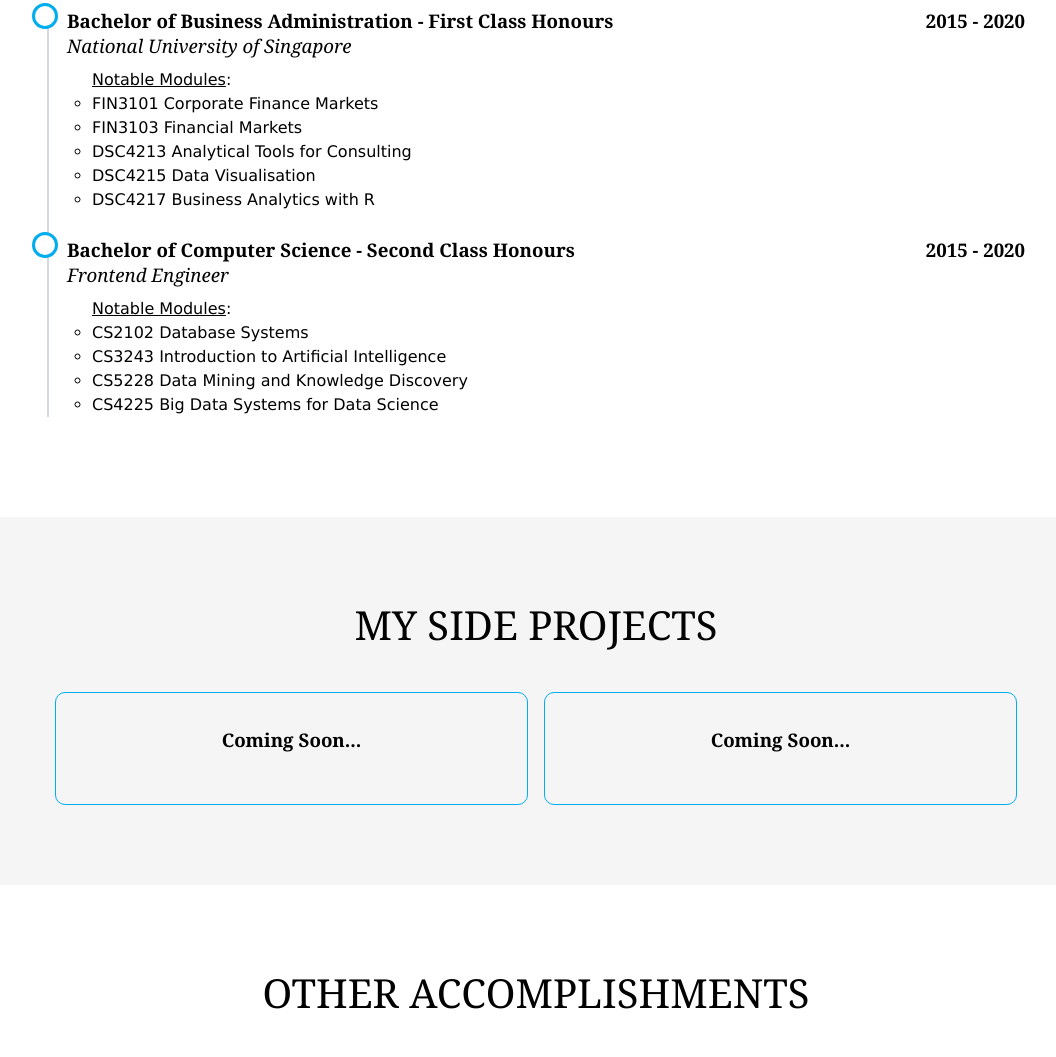
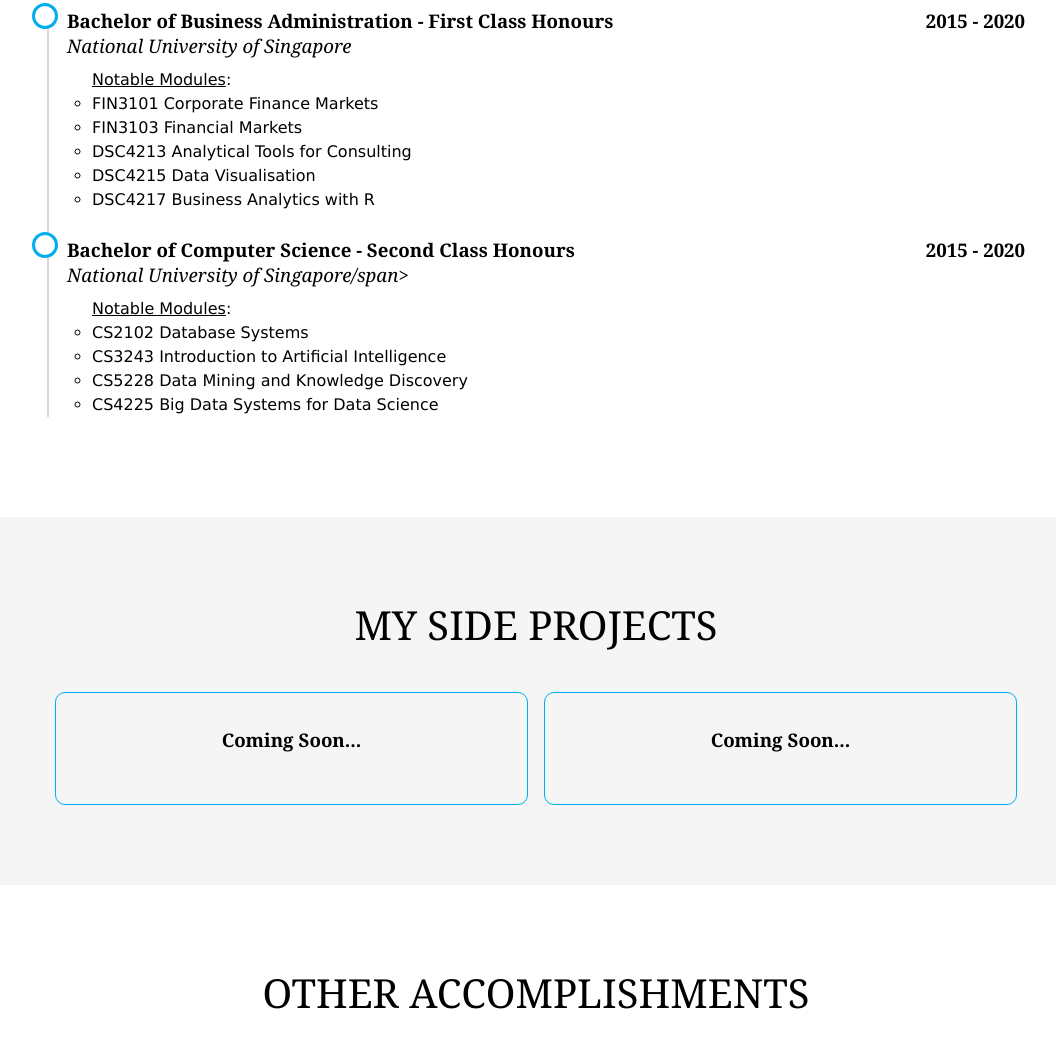
Before and after one commit to richardgohcr/richardgohcr.github.io, a website: page index.html in a window 1280 px wide. Shown: the part 2460-3517 px from the top of the page, without its empty margins (104-1160 px from the left). Drawn offline with Linux system fonts and the light colour scheme; some packages are replaced by stand-ins of ours; a script that the page names is missing.

Commit message:
Fixed typo

```diff
--- a/index.html
+++ b/index.html
@@ -205,7 +205,7 @@
                 <div class="work-header-container">
                   <h3 class="company">
                     Bachelor of Computer Science - Second Class Honours <br />
-                    <span class="role">Frontend Engineer</span>
+                    <span class="role">National University of Singapore/span>
                   </h3>
                   <h3 class="date">2015 - 2020</h3>
                 </div>
```
